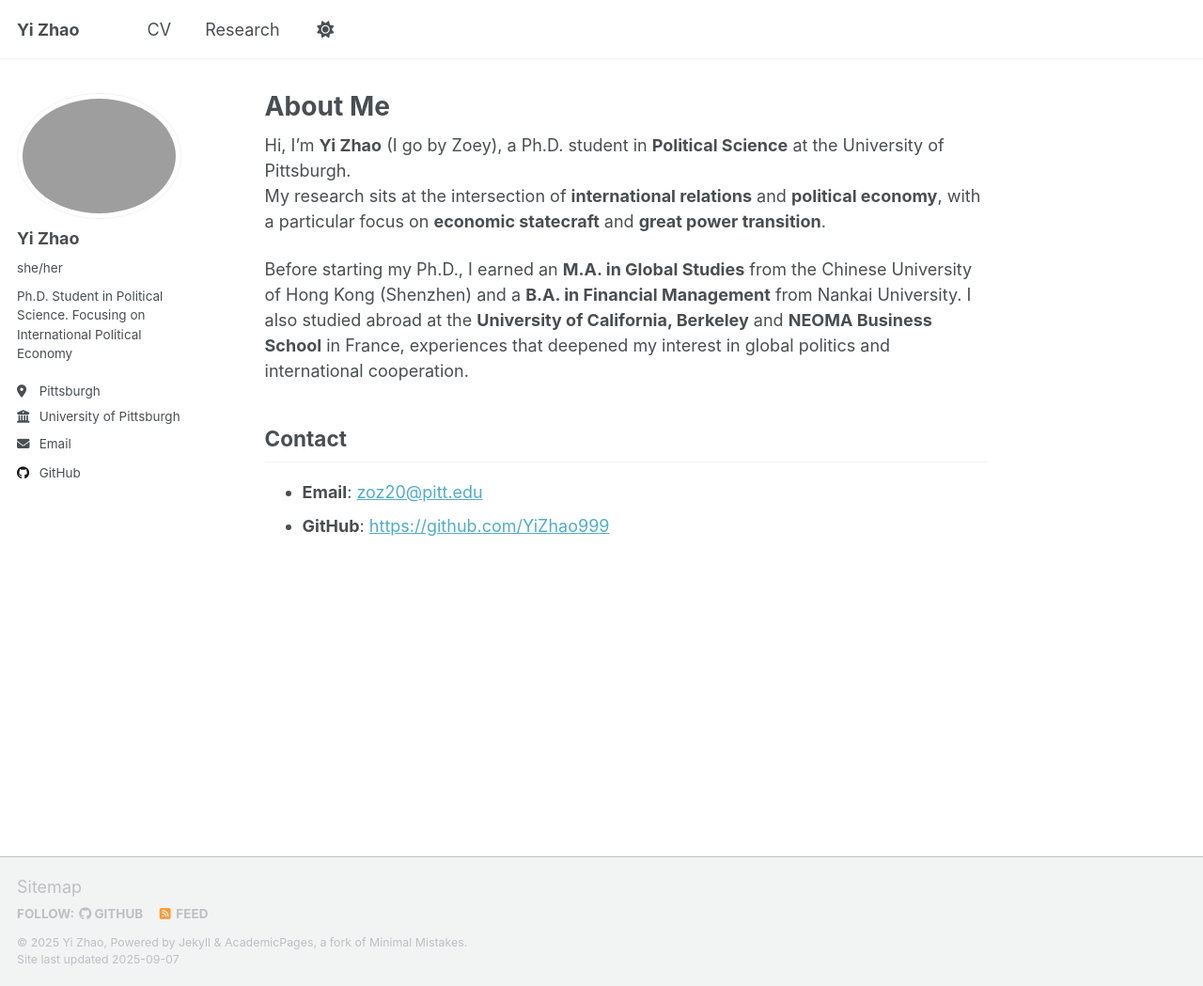
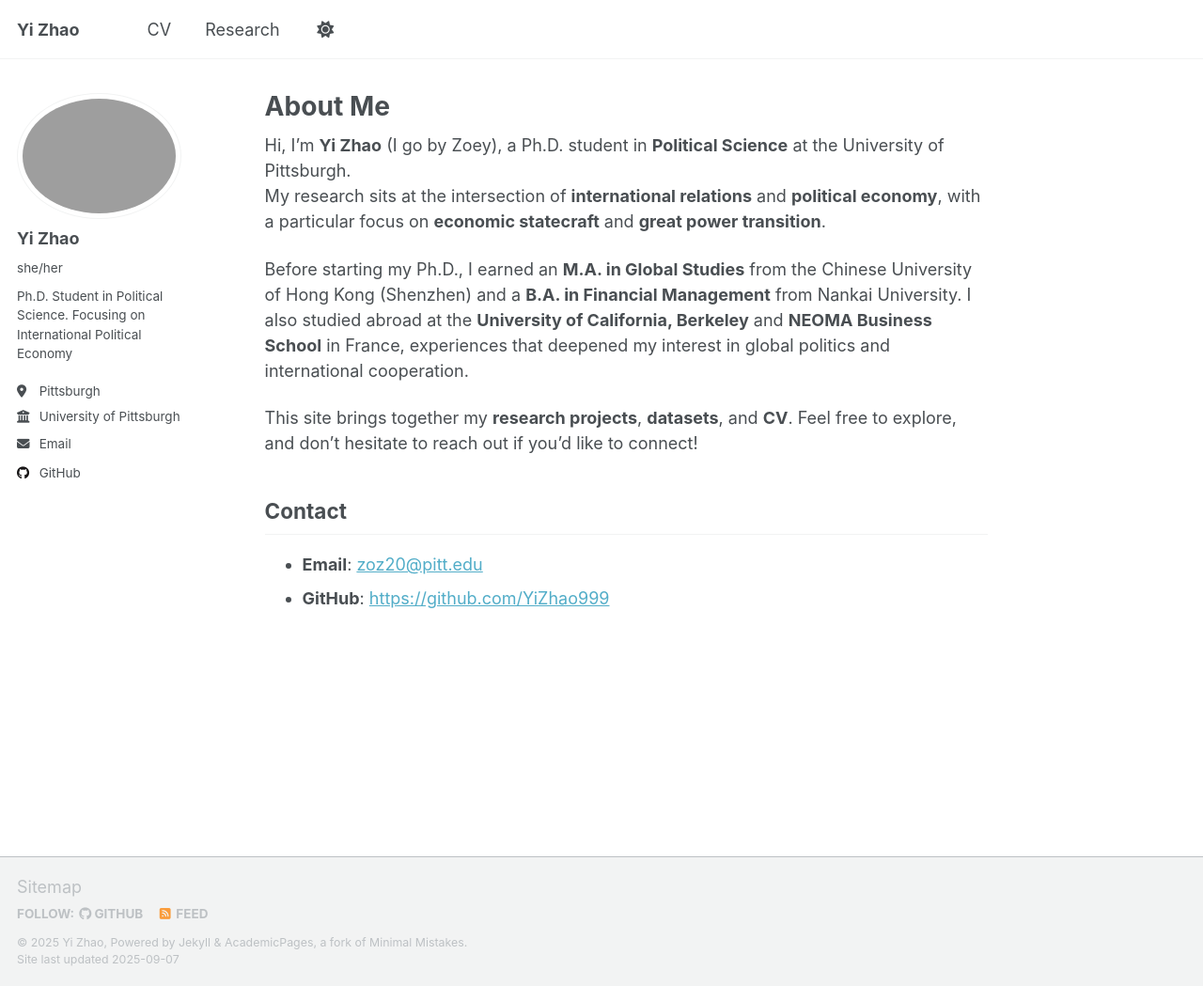
Before and after one commit to YiZhao999/YiZhao999.github.io, a Jekyll site: the page built from _pages/about.md, in a window 1280 px wide and 1049 px high. Shown: the whole window at 94% size. Built offline with Jekyll 4.4.1, drawn with Linux system fonts in a browser that asks for light colours; a script that is not in the unit is left out.

Commit message:
Update about page with site purpose and contact info
Added a section about the purpose of the site and contact information.

```diff
--- a/_pages/about.md
+++ b/_pages/about.md
@@ -12,6 +12,8 @@ My research sits at the intersection of **international relations** and **politi
 
 Before starting my Ph.D., I earned an **M.A. in Global Studies** from the Chinese University of Hong Kong (Shenzhen) and a **B.A. in Financial Management** from Nankai University. I also studied abroad at the **University of California, Berkeley** and **NEOMA Business School** in France, experiences that deepened my interest in global politics and international cooperation.
 
+This site brings together my **research projects**, **datasets**, and **CV**. Feel free to explore, and don’t hesitate to reach out if you’d like to connect!
+
 ## Contact
 
 - **Email**: [zoz20@pitt.edu](mailto:zoz20@pitt.edu)
```
